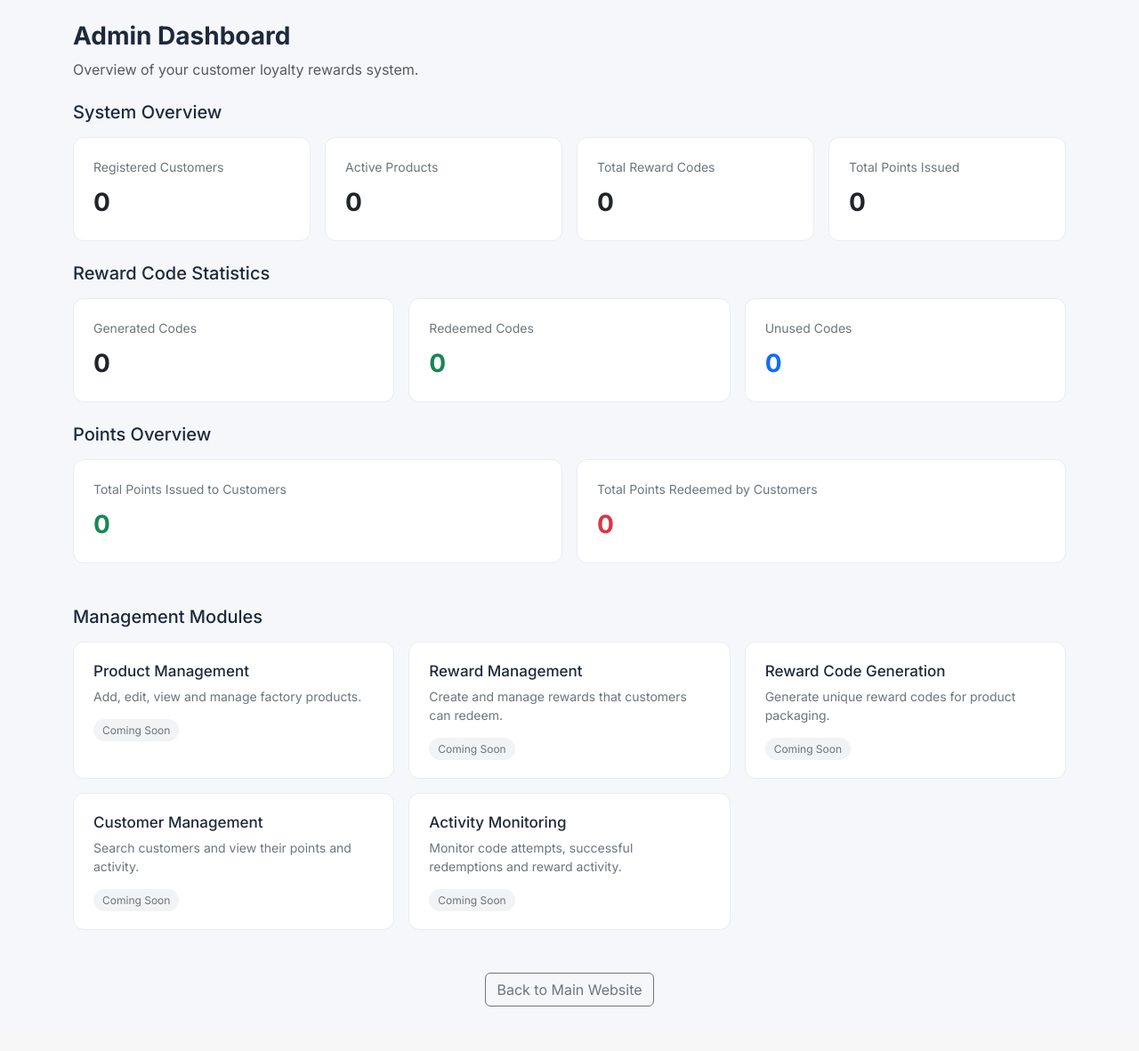
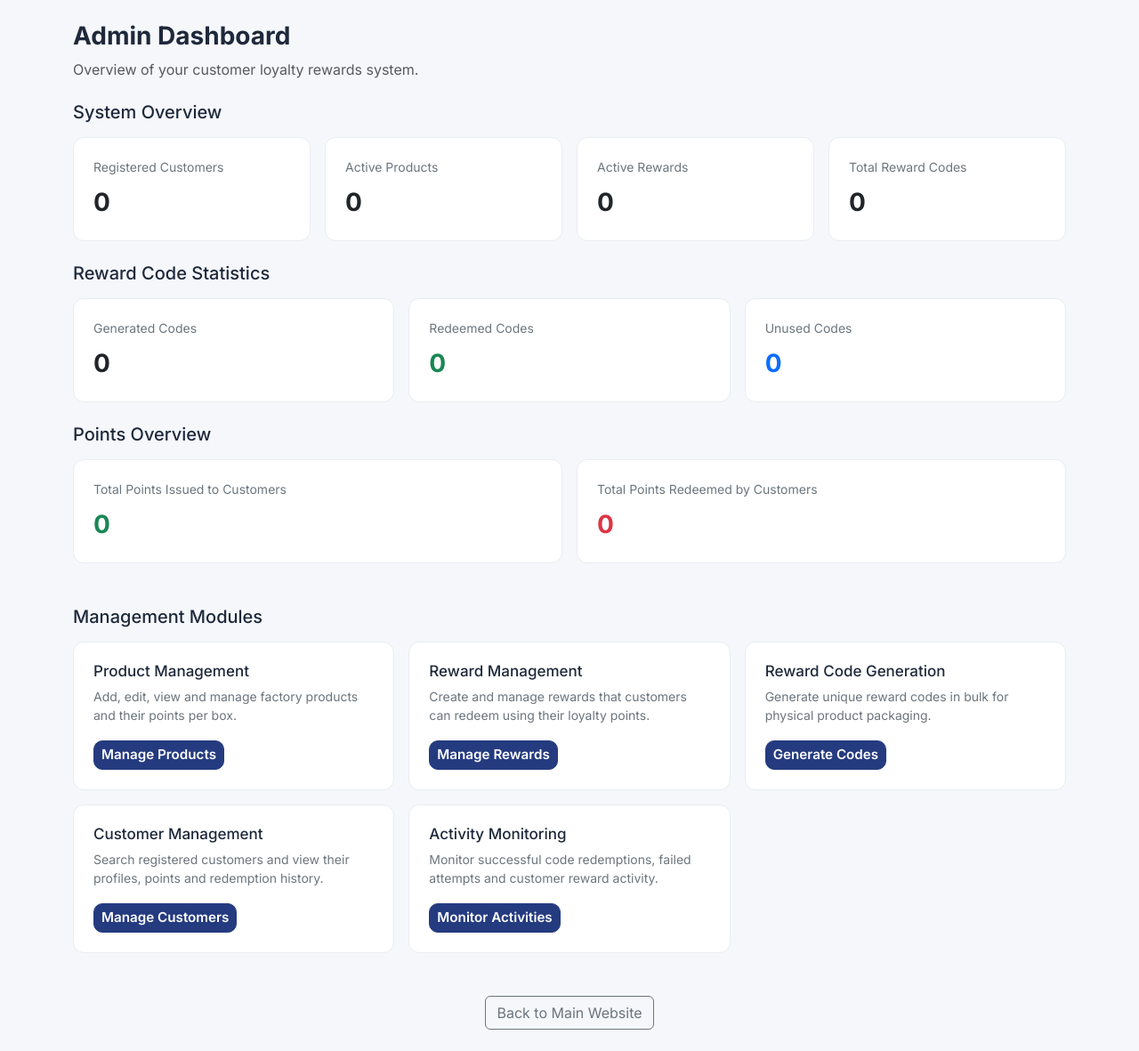
Before and after one commit to pareshmunjani/customer-loyalty-rewards, a PHP site: page /admin/dashboard.php in a window 1280 px wide. Shown: the part 81-1262 px from the top of the page at 89% size. Before the commit the page ends 1212 px from the top, so only its background shows below. Run offline with PHP 8.4, Linux system fonts and the light colour scheme; the visitor is signed in with stand-in values (Sample User, id 1); data that the repository does not hold is empty.

Commit message:
Integrate all admin modules into dashboard

```diff
--- a/public/admin/dashboard.php
+++ b/public/admin/dashboard.php
@@ -15,6 +15,7 @@ $pdo = getPDO();
 $stats = [
     'customers' => 0,
     'active_products' => 0,
+    'active_rewards' => 0,
     'total_codes' => 0,
     'redeemed_codes' => 0,
     'unused_codes' => 0,
@@ -31,6 +32,10 @@ try {
 
     $stats['active_products'] = (int) $pdo->query(
         "SELECT COUNT(*) FROM products WHERE status = 'active'"
+    )->fetchColumn();
+
+    $stats['active_rewards'] = (int) $pdo->query(
+        "SELECT COUNT(*) FROM rewards WHERE status = 'active'"
     )->fetchColumn();
 
     $stats['total_codes'] = (int) $pdo->query(
@@ -63,16 +68,22 @@ try {
 }
 
 $adminName = $_SESSION['user_name'] ?? 'Administrator';
+
 ?>
+
 <!DOCTYPE html>
 <html lang="en">
+
 <head>
     <meta charset="UTF-8">
     <meta name="viewport" content="width=device-width, initial-scale=1.0">
+
     <title>Admin Dashboard | Customer Loyalty Rewards</title>
 
-    <link href="https://cdn.jsdelivr.net/npm/bootstrap@5.3.3/dist/css/bootstrap.min.css"
-          rel="stylesheet">
+    <link
+        href="https://cdn.jsdelivr.net/npm/bootstrap@5.3.3/dist/css/bootstrap.min.css"
+        rel="stylesheet"
+    >
 
     <link rel="stylesheet" href="../assets/css/style.css">
 
@@ -113,6 +124,8 @@ $adminName = $_SESSION['user_name'] ?? 'Administrator';
             border-radius: 12px;
             padding: 22px;
             height: 100%;
+            display: flex;
+            flex-direction: column;
         }
 
         .module-card h5 {
@@ -123,15 +136,12 @@ $adminName = $_SESSION['user_name'] ?? 'Administrator';
         .module-card p {
             color: #6c757d;
             font-size: 14px;
-            margin-bottom: 14px;
+            margin-bottom: 18px;
+            flex-grow: 1;
         }
 
-        .coming-soon {
-            font-size: 12px;
-            color: #6c757d;
-            background: #f1f3f5;
-            padding: 5px 10px;
-            border-radius: 20px;
+        .module-card .btn {
+            align-self: flex-start;
         }
     </style>
 </head>
@@ -139,36 +149,46 @@ $adminName = $_SESSION['user_name'] ?? 'Administrator';
 <body>
 
 <header class="dashboard-header py-3">
+
     <div class="container d-flex justify-content-between align-items-center">
+
         <div>
             <h5 class="mb-0">Customer Loyalty Rewards</h5>
             <small class="text-muted">Administration Panel</small>
         </div>
 
         <div class="d-flex align-items-center gap-3">
+
             <div class="text-end">
                 <span class="text-muted small">Welcome,</span>
                 <strong><?= e($adminName) ?></strong>
             </div>
 
             <form action="logout.php" method="POST" class="m-0">
+
                 <input
                     type="hidden"
                     name="csrf_token"
                     value="<?= e(generateCsrfToken()) ?>"
                 >
+
                 <button type="submit" class="btn btn-outline-danger btn-sm">
                     Logout
                 </button>
+
             </form>
+
         </div>
+
     </div>
+
 </header>
 
 <main class="container py-4">
 
     <div class="mb-4">
         <h3 class="fw-bold">Admin Dashboard</h3>
+
         <p class="text-muted mb-0">
             Overview of your customer loyalty rewards system.
         </p>
@@ -180,7 +200,8 @@ $adminName = $_SESSION['user_name'] ?? 'Administrator';
         </div>
     <?php endif; ?>
 
-    <!-- Main statistics -->
+    <!-- System Overview -->
+
     <h5 class="mb-3">System Overview</h5>
 
     <div class="row g-3 mb-4">
@@ -188,34 +209,43 @@ $adminName = $_SESSION['user_name'] ?? 'Administrator';
         <div class="col-md-6 col-lg-3">
             <div class="stat-card">
                 <p class="stat-label">Registered Customers</p>
-                <p class="stat-value"><?= number_format($stats['customers']) ?></p>
+                <p class="stat-value">
+                    <?= number_format($stats['customers']) ?>
+                </p>
             </div>
         </div>
 
         <div class="col-md-6 col-lg-3">
             <div class="stat-card">
                 <p class="stat-label">Active Products</p>
-                <p class="stat-value"><?= number_format($stats['active_products']) ?></p>
+                <p class="stat-value">
+                    <?= number_format($stats['active_products']) ?>
+                </p>
+            </div>
+        </div>
+
+        <div class="col-md-6 col-lg-3">
+            <div class="stat-card">
+                <p class="stat-label">Active Rewards</p>
+                <p class="stat-value">
+                    <?= number_format($stats['active_rewards']) ?>
+                </p>
             </div>
         </div>
 
         <div class="col-md-6 col-lg-3">
             <div class="stat-card">
                 <p class="stat-label">Total Reward Codes</p>
-                <p class="stat-value"><?= number_format($stats['total_codes']) ?></p>
-            </div>
-        </div>
-
-        <div class="col-md-6 col-lg-3">
-            <div class="stat-card">
-                <p class="stat-label">Total Points Issued</p>
-                <p class="stat-value"><?= number_format($stats['points_issued']) ?></p>
+                <p class="stat-value">
+                    <?= number_format($stats['total_codes']) ?>
+                </p>
             </div>
         </div>
 
     </div>
 
-    <!-- Reward code statistics -->
+    <!-- Reward Code Statistics -->
+
     <h5 class="mb-3">Reward Code Statistics</h5>
 
     <div class="row g-3 mb-4">
@@ -223,7 +253,9 @@ $adminName = $_SESSION['user_name'] ?? 'Administrator';
         <div class="col-md-6 col-lg-4">
             <div class="stat-card">
                 <p class="stat-label">Generated Codes</p>
-                <p class="stat-value"><?= number_format($stats['total_codes']) ?></p>
+                <p class="stat-value">
+                    <?= number_format($stats['total_codes']) ?>
+                </p>
             </div>
         </div>
 
@@ -247,7 +279,8 @@ $adminName = $_SESSION['user_name'] ?? 'Administrator';
 
     </div>
 
-    <!-- Points statistics -->
+    <!-- Points Overview -->
+
     <h5 class="mb-3">Points Overview</h5>
 
     <div class="row g-3 mb-5">
@@ -272,7 +305,8 @@ $adminName = $_SESSION['user_name'] ?? 'Administrator';
 
     </div>
 
-    <!-- Admin modules -->
+    <!-- Management Modules -->
+
     <h5 class="mb-3">Management Modules</h5>
 
     <div class="row g-3">
@@ -280,49 +314,86 @@ $adminName = $_SESSION['user_name'] ?? 'Administrator';
         <div class="col-md-6 col-lg-4">
             <div class="module-card">
                 <h5>Product Management</h5>
-                <p>Add, edit, view and manage factory products.</p>
-                <span class="coming-soon">Coming Soon</span>
+
+                <p>
+                    Add, edit, view and manage factory products and
+                    their points per box.
+                </p>
+
+                <a href="products/index.php" class="btn btn-primary btn-sm">
+                    Manage Products
+                </a>
             </div>
         </div>
 
         <div class="col-md-6 col-lg-4">
             <div class="module-card">
                 <h5>Reward Management</h5>
-                <p>Create and manage rewards that customers can redeem.</p>
-                <span class="coming-soon">Coming Soon</span>
+
+                <p>
+                    Create and manage rewards that customers can
+                    redeem using their loyalty points.
+                </p>
+
+                <a href="rewards/index.php" class="btn btn-primary btn-sm">
+                    Manage Rewards
+                </a>
             </div>
         </div>
 
         <div class="col-md-6 col-lg-4">
             <div class="module-card">
                 <h5>Reward Code Generation</h5>
-                <p>Generate unique reward codes for product packaging.</p>
-                <span class="coming-soon">Coming Soon</span>
+
+                <p>
+                    Generate unique reward codes in bulk for
+                    physical product packaging.
+                </p>
+
+                <a href="codes/index.php" class="btn btn-primary btn-sm">
+                    Generate Codes
+                </a>
             </div>
         </div>
 
         <div class="col-md-6 col-lg-4">
             <div class="module-card">
                 <h5>Customer Management</h5>
-                <p>Search customers and view their points and activity.</p>
-                <span class="coming-soon">Coming Soon</span>
+
+                <p>
+                    Search registered customers and view their
+                    profiles, points and redemption history.
+                </p>
+
+                <a href="customers/index.php" class="btn btn-primary btn-sm">
+                    Manage Customers
+                </a>
             </div>
         </div>
 
         <div class="col-md-6 col-lg-4">
             <div class="module-card">
                 <h5>Activity Monitoring</h5>
-                <p>Monitor code attempts, successful redemptions and reward activity.</p>
-                <span class="coming-soon">Coming Soon</span>
+
+                <p>
+                    Monitor successful code redemptions, failed
+                    attempts and customer reward activity.
+                </p>
+
+                <a href="activity/index.php" class="btn btn-primary btn-sm">
+                    Monitor Activities
+                </a>
             </div>
         </div>
 
     </div>
 
     <div class="text-center mt-5">
+
         <a href="../index.php" class="btn btn-outline-secondary">
             Back to Main Website
         </a>
+
     </div>
 
 </main>
```
